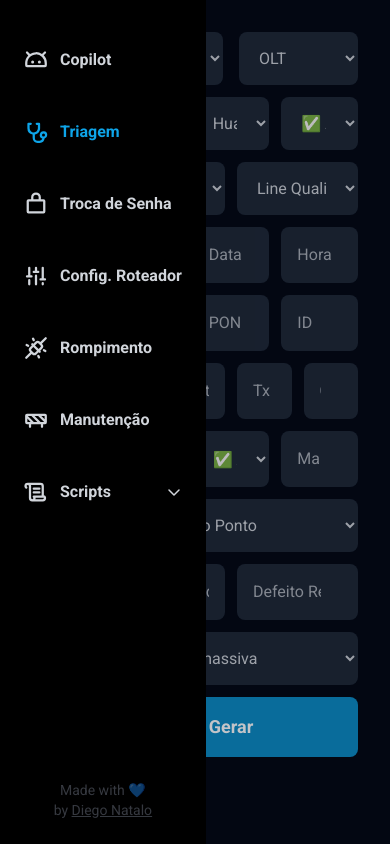
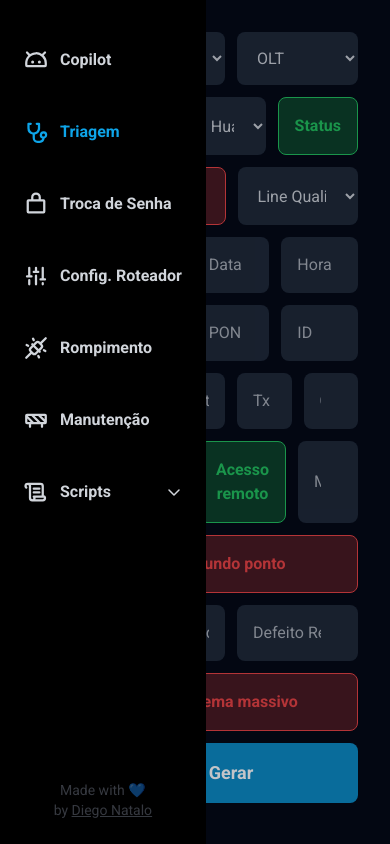
Before and after one commit to diegonatalo/triagem-web, a Next.js app: page / in a window 390 px wide. Built offline with nearby package versions, Linux system fonts and the light colour scheme.

Commit message:
update files

```diff
--- a/package.json
+++ b/package.json
@@ -11,6 +11,7 @@
   "dependencies": {
     "@phosphor-icons/react": "^2.0.15",
     "@radix-ui/react-accordion": "^1.1.2",
+    "@radix-ui/react-toggle": "^1.0.3",
     "next": "14.1.0",
     "react": "^18",
     "react-dom": "^18",
--- a/src/app/copilot/page.tsx
+++ b/src/app/copilot/page.tsx
@@ -21,7 +21,7 @@ export default function Guide() {
         {copilot[state].botMessage}
       </span>
 
-      <div className="flex justify-center gap-3">
+      <div className="flex flex-col justify-center gap-3 sm:flex-row">
         {copilot[state].buttons.map((button) => (
           <button
             key={button.buttonValue}
--- a/src/app/page.tsx
+++ b/src/app/page.tsx
@@ -2,14 +2,15 @@
 
 import { Triagem } from '@/@types/screening'
 import { Button } from '@/components/button'
+import { RadixToggle } from '@/components/toggle'
 import { copyToClipboard } from '@/utils/copyToClipboard'
 import { generateScreening } from '@/utils/generateMessage'
 import { ChangeEvent, useState } from 'react'
-import { useForm } from 'react-hook-form'
+import { Controller, useForm } from 'react-hook-form'
 import toast from 'react-hot-toast'
 
 export default function Home() {
-  const { register, handleSubmit, reset, watch } = useForm<Triagem>()
+  const { register, handleSubmit, reset, watch, control } = useForm<Triagem>()
 
   const onSubmit = handleSubmit((data) => {
     const triagemFormatada = generateScreening(data)
@@ -30,16 +31,16 @@ export default function Home() {
     reset()
     setDate('')
     setTime('')
+    setTimeout(() => location.reload(), 2000)
   })
 
-  const gerenciador = watch('gerenciador') || 'U2000'
-  const status = watch('situacaoOnu') || 'Ativa'
-  const coletivo = watch('coletivo') || 'Não'
+  const gerenciador = watch('gerenciador', 'U2000')
+  const status = watch('situacaoOnu', true)
+  const coletivo = watch('coletivo', false)
   const alarme = watch('alarme')
-  const pppoe = watch('situacaoPppoe') || 'Ativo'
-  const acessoRemoto = watch('acessoRemoto') || '+ Acesso Remoto'
-  const pontoAdicional = watch('pontoAdicional') || 'Não'
-  const quedaMassiva = watch('quedaMassiva') || 'Não'
+  const pppoe = watch('situacaoPppoe', true)
+  const pontoAdicional = watch('pontoAdicional', false)
+  const quedaMassiva = watch('quedaMassiva', false)
 
   const [date, setDate] = useState('')
   const [time, setTime] = useState('')
@@ -76,7 +77,7 @@ export default function Home() {
       onSubmit={onSubmit}
       autoComplete="off"
     >
-      <div className="flex w-full gap-4">
+      <div className="flex w-full gap-3">
         <select required {...register('gerenciador')}>
           <option selected value="U2000">
             U2000
@@ -110,22 +111,40 @@ export default function Home() {
           <option value="Fiberhome">Fiberhome</option>
         </select>
 
-        <select required {...register('situacaoOnu')}>
-          <option selected value="Ativa">
-            ✅ Ativa
-          </option>
-          <option value="Inativa">❌ Inativa</option>
-        </select>
+        <Controller
+          control={control}
+          name="situacaoOnu"
+          defaultValue={true}
+          render={({ field }) => {
+            return (
+              <RadixToggle
+                title="Status"
+                onPressChange={field.onChange}
+                {...field}
+              />
+            )
+          }}
+        ></Controller>
       </div>
 
       <div className="flex w-full gap-3">
-        <select required {...register('coletivo')}>
-          <option value="">Coletivo</option>
-          <option value="Não">❌ Coletivo</option>
-          <option value="Sim">✅ Coletivo</option>
-        </select>
+        <Controller
+          control={control}
+          name="coletivo"
+          defaultValue={false}
+          render={({ field }) => {
+            return (
+              <RadixToggle
+                title="Coletivo"
+                defaultPressed={false}
+                onPressChange={field.onChange}
+                {...field}
+              />
+            )
+          }}
+        ></Controller>
 
-        {coletivo === 'Sim' && (
+        {coletivo && (
           <input
             placeholder="Nome do coletivo"
             required
@@ -180,7 +199,7 @@ export default function Home() {
         <input placeholder="ID" required {...register('id')} />
       </div>
 
-      {status === 'Ativa' && (
+      {status && (
         <div className="flex w-full gap-3">
           <input placeholder="Envio" required {...register('envio')} />
 
@@ -204,25 +223,45 @@ export default function Home() {
       )}
 
       <div className="flex w-full gap-3">
-        <select required {...register('situacaoPppoe')}>
-          <option value="Ativo">✅ PPPoE</option>
-          <option value="Inativo">❌ PPPoE</option>
-        </select>
+        <Controller
+          control={control}
+          name="situacaoPppoe"
+          defaultValue={true}
+          render={({ field }) => {
+            return (
+              <RadixToggle
+                title="PPPoE"
+                onPressChange={field.onChange}
+                {...field}
+              />
+            )
+          }}
+        ></Controller>
 
-        {pppoe === 'Ativo' && (
-          <select required {...register('acessoRemoto')}>
-            <option value="+ Acesso Remoto">✅ Acesso Remoto</option>
-            <option value="(Sem Acesso Remoto)">❌ Acesso Remoto</option>
-          </select>
-        )}
+        {pppoe && (
+          <>
+            <Controller
+              control={control}
+              name="acessoRemoto"
+              defaultValue={true}
+              render={({ field }) => {
+                return (
+                  <RadixToggle
+                    title="Acesso remoto"
+                    onPressChange={field.onChange}
+                    {...field}
+                  />
+                )
+              }}
+            ></Controller>
 
-        {pppoe === 'Ativo' && acessoRemoto === '+ Acesso Remoto' && (
             <input
               list="modelsList"
               placeholder="Marca/Modelo"
               required
               {...register('marcaModelo')}
             />
+          </>
         )}
 
         <datalist id="modelsList">
@@ -237,17 +276,38 @@ export default function Home() {
       </div>
 
       <div className="flex w-full gap-3">
-        <select required {...register('pontoAdicional')}>
-          <option value="Não">❌ Segundo Ponto</option>
-          <option value="Sim">✅ Segundo Ponto</option>
-        </select>
+        <Controller
+          control={control}
+          name="pontoAdicional"
+          defaultValue={false}
+          render={({ field }) => {
+            return (
+              <RadixToggle
+                title="Segundo ponto"
+                defaultPressed={false}
+                onPressChange={field.onChange}
+                {...field}
+              />
+            )
+          }}
+        ></Controller>
 
-        {pontoAdicional === 'Sim' && (
+        {pontoAdicional && (
           <>
-            <select required {...register('acessoRemoto2')}>
-              <option value="+ Acesso Remoto">✅ Acesso Remoto</option>
-              <option value="(Sem Acesso Remoto)">❌ Acesso Remoto</option>
-            </select>
+            <Controller
+              control={control}
+              name="acessoRemoto2"
+              defaultValue={true}
+              render={({ field }) => {
+                return (
+                  <RadixToggle
+                    title="Acesso remoto"
+                    onPressChange={field.onChange}
+                    {...field}
+                  />
+                )
+              }}
+            ></Controller>
 
             <input
               list="modelsList"
@@ -281,13 +341,24 @@ export default function Home() {
       </div>
 
       <div className="flex w-full gap-3">
-        <select required {...register('quedaMassiva')}>
-          <option value="Não">❌ Queda massiva</option>
-          <option value="Sim">✅ Queda massiva</option>
-        </select>
+        <Controller
+          control={control}
+          name="quedaMassiva"
+          defaultValue={false}
+          render={({ field }) => {
+            return (
+              <RadixToggle
+                title="Problema massivo"
+                defaultPressed={false}
+                onPressChange={field.onChange}
+                {...field}
+              />
+            )
+          }}
+        ></Controller>
       </div>
 
-      {quedaMassiva === 'Sim' && (
+      {quedaMassiva && (
         <textarea
           placeholder="Clientes afetados"
           required
--- /dev/null
+++ b/src/components/toggle.tsx
@@ -0,0 +1,26 @@
+'use client'
+
+import * as Toggle from '@radix-ui/react-toggle'
+
+type RadixToggleProps = {
+  title: string
+  defaultPressed?: boolean
+  onPressChange: () => void
+}
+
+export const RadixToggle = ({
+  title,
+  defaultPressed = true,
+  onPressChange
+}: RadixToggleProps) => {
+  return (
+    <Toggle.Root
+      defaultPressed={defaultPressed}
+      onPressedChange={onPressChange}
+      aria-label={`Toggle ${title}`}
+      className="flex w-full items-center justify-center rounded-lg border border-red-500 bg-red-500/30 p-4 font-bold text-red-500 opacity-75 hover:opacity-100 focus-visible:opacity-100 data-[state=on]:border-green-500 data-[state=on]:bg-green-500/30 data-[state=on]:text-green-500"
+    >
+      {title}
+    </Toggle.Root>
+  )
+}
--- a/src/utils/generateMessage.ts
+++ b/src/utils/generateMessage.ts
@@ -11,17 +11,21 @@ export const generateScreening = (data: Triagem) => {
 
   screening += '> Gerenciador: ' + data.gerenciador + '\n'
   screening += '> OLT: ' + data.olt + '\n'
-  screening +=
-    '> ' + data.onu + ' - ' + data.modeloOnu + ': ' + data.situacaoOnu + '\n'
+  screening += '> ' + data.onu + ' - ' + data.modeloOnu + ': '
 
-  if (data.coletivo === 'Sim') {
-    screening +=
-      '> Coletivo: ' + data.coletivo + ' / ' + data.nomeColetivo + '\n'
+  if (data.situacaoOnu) {
+    screening += 'Ativa\n'
   } else {
-    screening += '> Coletivo: ' + data.coletivo + '\n'
+    screening += 'Inativa\n'
   }
 
-  if (data.situacaoOnu === 'Ativa') {
+  if (data.coletivo) {
+    screening += '> Coletivo: Sim / ' + data.nomeColetivo + '\n'
+  } else {
+    screening += '> Coletivo: Não\n'
+  }
+
+  if (data.situacaoOnu) {
     screening += '> Alarm History: ' + data.alarme
   } else {
     screening += '> Alarme constatado: ' + data.alarme
@@ -40,7 +44,7 @@ export const generateScreening = (data: Triagem) => {
   screening +=
     '> Slot: ' + data.slot + '  PON: ' + data.pon + '  Id: ' + data.id + '\n'
 
-  if (data.situacaoOnu === 'Ativa') {
+  if (data.situacaoOnu) {
     screening +=
       '> Sinal de envio: -' +
       data.envio +
@@ -53,37 +57,39 @@ export const generateScreening = (data: Triagem) => {
     screening += '> Cabo: ' + data.cabo + '\n'
   }
 
-  if (data.situacaoPppoe === 'Ativo') {
-    screening +=
-      '> PPPoE: ' +
-      data.situacaoPppoe +
-      ' ' +
-      data.acessoRemoto +
-      ' / ' +
-      data.marcaModelo +
-      '\n'
+  if (data.situacaoPppoe) {
+    screening += '> PPPoE: Ativo '
+
+    if (data.acessoRemoto) {
+      screening += '+ Acesso remoto / '
+    } else {
+      screening += '/ Sem acesso remoto / '
+    }
+
+    screening += data.marcaModelo + '\n'
   } else {
-    screening += '> PPPoE: ' + data.situacaoPppoe + '\n'
+    screening += '> PPPoE: Inativo\n'
   }
 
-  if (data.pontoAdicional === 'Sim') {
-    screening +=
-      '> Segundo ponto: ' +
-      data.pontoAdicional +
-      ' ' +
-      data.acessoRemoto2 +
-      ' / ' +
-      data.marcaModeloPontoAdicional +
-      '\n'
+  if (data.pontoAdicional) {
+    screening += '> Segundo ponto: Sim '
+
+    if (data.acessoRemoto2) {
+      screening += '+ Acesso remoto / '
+    } else {
+      screening += '/ Sem acesso remoto / '
+    }
+
+    screening += data.marcaModeloPontoAdicional + '\n'
   } else {
-    screening += '> Segundo ponto: ' + data.pontoAdicional + '\n'
+    screening += '> Segundo ponto: Não\n'
   }
 
   screening +=
     '> Extrato de conexão: ' + data.quedas + ' Quedas constatadas' + '\n\n'
   screening += 'Defeito reclamado: ' + data.defeito + '\n\n'
 
-  if (data.quedaMassiva === 'Sim') {
+  if (data.quedaMassiva) {
     screening += 'Verificado demais clientes inativos no mesmo horário:\n'
 
     screening += data.clientesAfetados
```
Also changed, not shown: src/@types/screening.d.ts (+7 -7 lines), 1 other file (tests, documents, lock files or other folders). Lines whose indentation alone changed are shown as unchanged.
